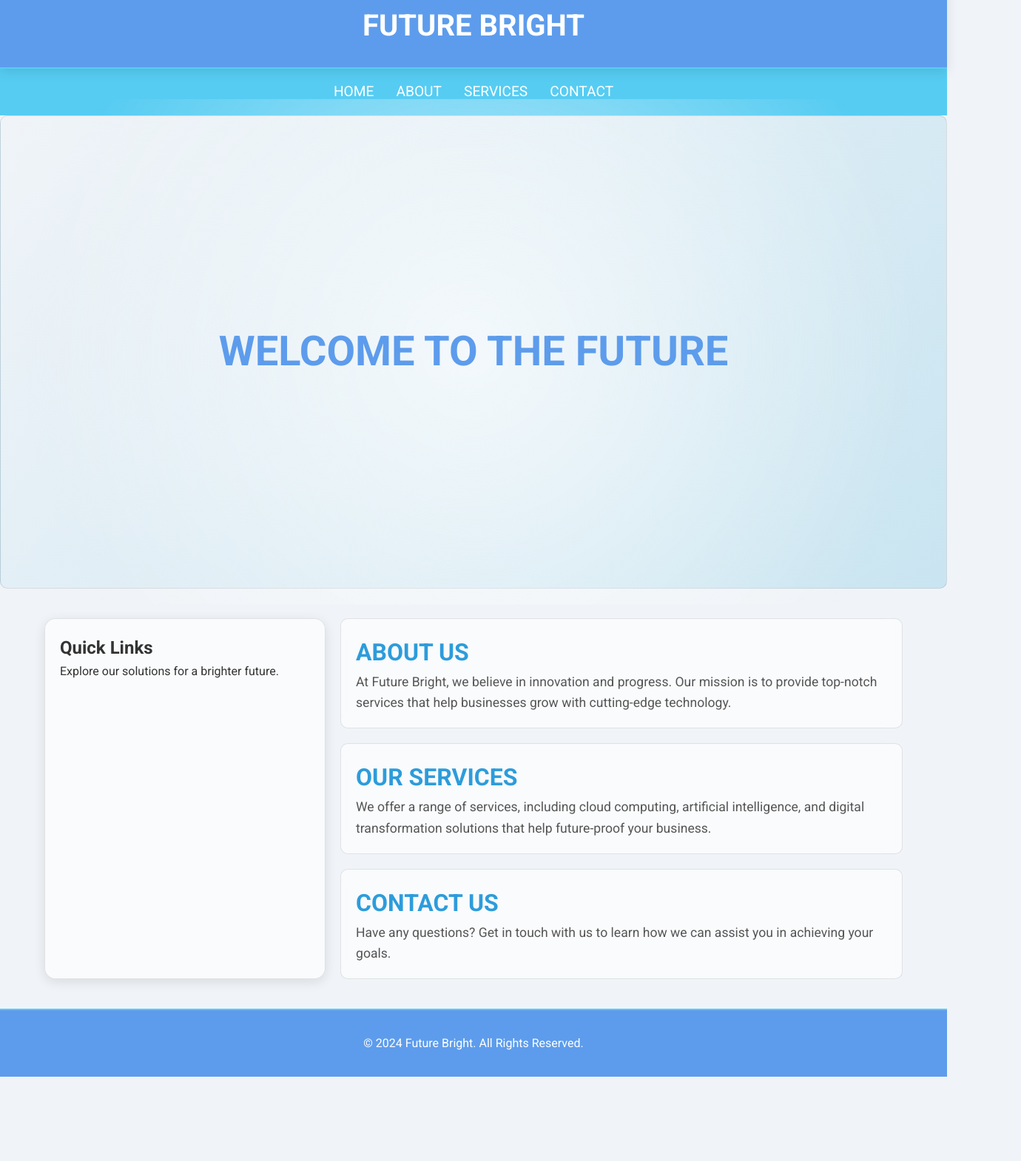
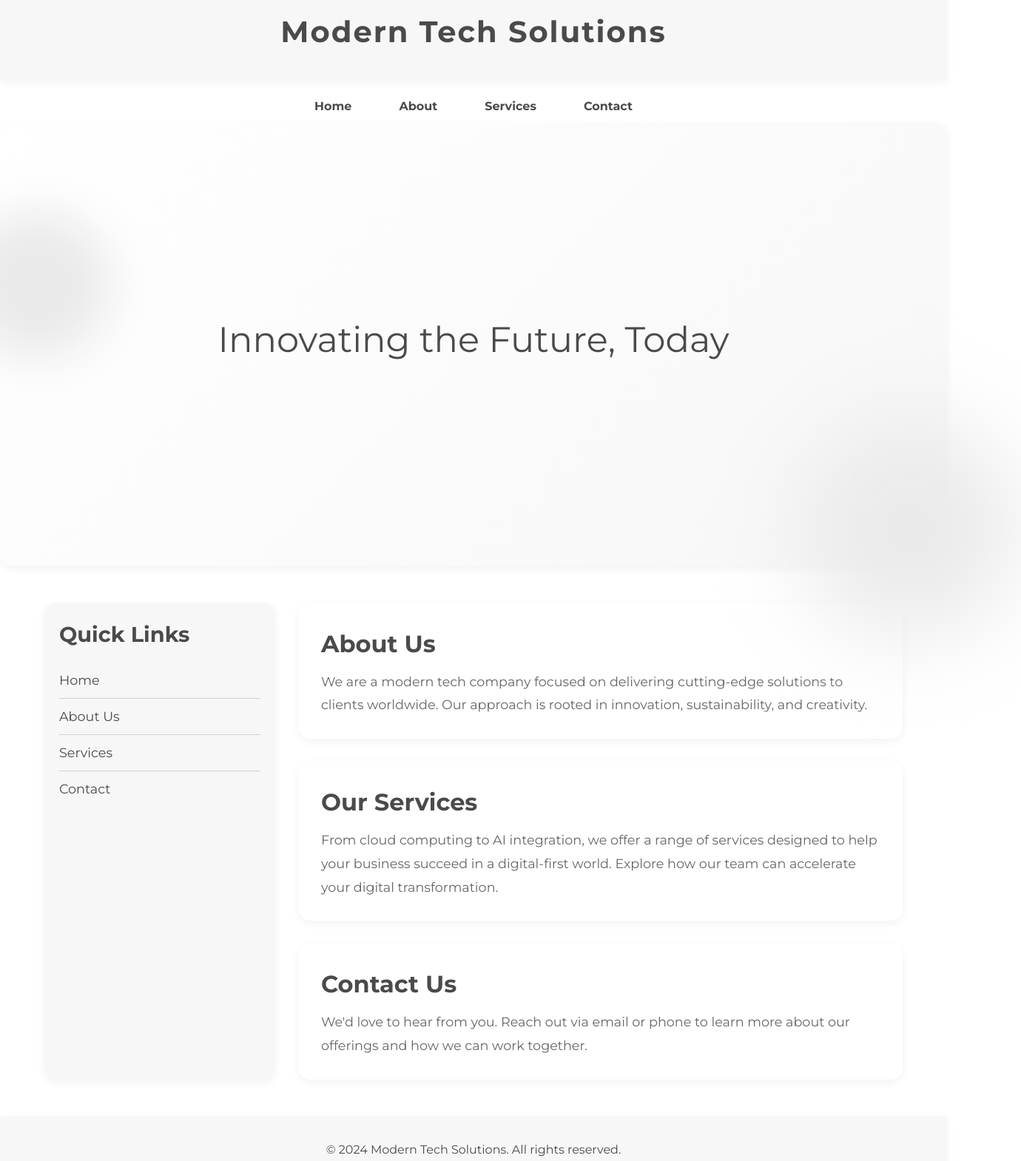
Before and after one commit to Rokuu010/Rokuu010.github.io, a plain HTML site: page index.html in a window 1280 px wide. Shown: the part 21-1591 px from the top of the page at 74% size, 1380 px wide, since content can reach past the window. Before the commit the page ends 1477 px from the top, so only its background shows below. Drawn offline with Linux system fonts and the light colour scheme.

Commit message:
Update index.html

```diff
--- a/index.html
+++ b/index.html
@@ -4,23 +4,21 @@
     <meta charset="UTF-8">
     <meta name="viewport" content="width=device-width, initial-scale=1.0">
     <meta http-equiv="X-UA-Compatible" content="ie=edge">
-    <title>Futuristic Light Website</title>
+    <title>Unique Modern Website</title>
 
     <!-- Google Fonts -->
-    <link href="https://fonts.googleapis.com/css2?family=Roboto:wght@300;400;700&display=swap" rel="stylesheet">
+    <link href="https://fonts.googleapis.com/css2?family=Montserrat:wght@300;400;700&display=swap" rel="stylesheet">
 
     <style>
         /* Root Variables */
         :root {
-            --primary-color: #5D9CEC;
-            --secondary-color: #56CCF2;
-            --accent-color: #2D9CDB;
-            --background-color: #F0F4F8;
-            --text-color: #333;
-            --glass-bg: rgba(255, 255, 255, 0.6);
-            --glass-border: rgba(0, 0, 0, 0.1);
-            --box-shadow-light: 0 4px 15px rgba(0, 0, 0, 0.1);
-            --transition-speed: 0.3s ease;
+            --primary-color: #FFFFFF;
+            --secondary-color: #F7F7F7;
+            --accent-color: #4A4A4A;
+            --light-gray: #eaeaea;
+            --border-color: #D1D1D1;
+            --box-shadow: 0px 4px 12px rgba(0, 0, 0, 0.05);
+            --transition-speed: 0.4s ease;
         }
 
         * {
@@ -30,133 +28,145 @@
         }
 
         body {
-            font-family: 'Roboto', sans-serif;
-            background-color: var(--background-color);
-            color: var(--text-color);
+            font-family: 'Montserrat', sans-serif;
+            background-color: var(--primary-color);
+            color: var(--accent-color);
             line-height: 1.6;
-            overflow-x: hidden;
         }
 
-        /* Glassmorphism Card Styles */
-        .glass {
-            background: var(--glass-bg);
-            backdrop-filter: blur(10px);
-            border: 1px solid var(--glass-border);
-            border-radius: 15px;
-            box-shadow: var(--box-shadow-light);
-            padding: 20px;
-            margin: 20px;
-            transition: transform var(--transition-speed), box-shadow var(--transition-speed);
-        }
-
-        .glass:hover {
-            transform: translateY(-10px);
-            box-shadow: 0 8px 20px rgba(0, 0, 0, 0.15);
-        }
-
-        /* Header */
+        /* Layout Styles */
         header {
-            background: var(--primary-color);
-            color: white;
-            padding: 1.5rem;
+            background: var(--secondary-color);
+            padding: 2rem;
             text-align: center;
+            box-shadow: var(--box-shadow);
             position: sticky;
             top: 0;
             z-index: 1000;
-            border-bottom: 2px solid var(--secondary-color);
-            box-shadow: var(--box-shadow-light);
         }
 
         header h1 {
             font-size: 2.5rem;
-            margin: 0;
-            text-transform: uppercase;
+            color: var(--accent-color);
+            letter-spacing: 0.05em;
         }
 
         /* Navigation */
         nav {
             display: flex;
             justify-content: center;
-            background: var(--secondary-color);
-            padding: 1rem;
+            gap: 2rem;
+            margin-top: 1rem;
         }
 
         nav a {
-            color: white;
+            color: var(--accent-color);
             text-decoration: none;
-            font-size: 1.2rem;
-            text-transform: uppercase;
-            margin: 0 15px;
-            transition: color var(--transition-speed);
+            font-weight: 700;
+            padding: 0.5rem 1rem;
+            border-radius: 25px;
+            transition: background-color var(--transition-speed);
         }
 
         nav a:hover {
-            color: var(--accent-color);
+            background-color: var(--light-gray);
         }
 
         /* Hero Section */
         .hero {
-            height: 80vh;
+            height: 75vh;
             display: flex;
             align-items: center;
             justify-content: center;
+            background: linear-gradient(135deg, var(--primary-color), var(--secondary-color));
+            padding: 0 20px;
             position: relative;
-            background: linear-gradient(135deg, #F0F4F8, #C9E5F1);
         }
 
         .hero h2 {
-            font-size: 3.5rem;
-            color: var(--primary-color);
-            text-transform: uppercase;
-            z-index: 10;
+            font-size: 3rem;
+            font-weight: 400;
+            color: var(--accent-color);
+            text-align: center;
         }
 
-        /* Subtle Background Animation */
         .hero::before {
             content: "";
             position: absolute;
-            top: 0;
-            left: 0;
-            width: 100%;
-            height: 100%;
-            background: radial-gradient(circle, rgba(255, 255, 255, 0.7), transparent 80%);
-            animation: glow 12s infinite alternate;
+            width: 200px;
+            height: 200px;
+            background: var(--light-gray);
+            top: 20%;
+            left: -50px;
+            border-radius: 50%;
+            filter: blur(30px);
         }
 
-        @keyframes glow {
-            0% {
-                transform: scale(1);
-                opacity: 1;
-            }
-            100% {
-                transform: scale(1.1);
-                opacity: 0.9;
-            }
+        .hero::after {
+            content: "";
+            position: absolute;
+            width: 300px;
+            height: 300px;
+            background: var(--light-gray);
+            bottom: -100px;
+            right: -100px;
+            border-radius: 50%;
+            filter: blur(60px);
         }
 
         /* Main Content Area */
         .container {
-            display: grid;
-            grid-template-columns: 1fr 2fr;
-            gap: 20px;
             max-width: 1200px;
-            margin: 40px auto;
+            margin: 50px auto;
             padding: 0 20px;
+            display: flex;
+            justify-content: space-between;
+            gap: 2rem;
         }
 
+        /* Left Sidebar */
+        aside {
+            flex: 1;
+            background: var(--secondary-color);
+            padding: 20px;
+            border-radius: 15px;
+            box-shadow: var(--box-shadow);
+        }
+
+        aside h3 {
+            font-size: 1.8rem;
+            margin-bottom: 15px;
+            color: var(--accent-color);
+        }
+
+        aside ul {
+            list-style: none;
+            padding: 0;
+        }
+
+        aside ul li {
+            padding: 10px 0;
+            border-bottom: 1px solid var(--border-color);
+            font-size: 1.1rem;
+        }
+
+        aside ul li:last-child {
+            border-bottom: none;
+        }
+
+        /* Main Content */
         .content {
+            flex: 3;
             display: flex;
             flex-direction: column;
-            gap: 20px;
+            gap: 30px;
         }
 
-        /* Content Sections */
         section {
-            padding: 20px;
-            background: var(--glass-bg);
-            border-radius: 10px;
-            border: 1px solid var(--glass-border);
-            backdrop-filter: blur(10px);
+            background: var(--primary-color);
+            padding: 30px;
+            border-radius: 15px;
+            box-shadow: var(--box-shadow);
             transition: transform var(--transition-speed);
         }
 
@@ -166,56 +176,37 @@
 
         section h2 {
             font-size: 2rem;
-            color: var(--accent-color);
-            text-transform: uppercase;
+            margin-bottom: 10px;
         }
 
         section p {
-            color: #555;
             font-size: 1.1rem;
-        }
-
-        /* Sidebar */
-        aside {
-            position: sticky;
-            top: 100px;
-            background: var(--glass-bg);
-            border-radius: 15px;
-            padding: 20px;
-            border: 1px solid var(--glass-border);
-            box-shadow: var(--box-shadow-light);
+            color: #666;
+            line-height: 1.8;
         }
 
         /* Footer */
         footer {
-            background: var(--primary-color);
-            color: white;
+            background: var(--secondary-color);
+            padding: 2rem;
             text-align: center;
-            padding: 2rem;
-            margin-top: 40px;
-            border-top: 2px solid var(--secondary-color);
+            margin-top: 50px;
+            box-shadow: var(--box-shadow);
         }
 
         footer p {
-            margin: 0;
+            font-size: 1rem;
+            color: var(--accent-color);
         }
 
         /* Responsive Layout */
-        @media (max-width: 1024px) {
+        @media (max-width: 768px) {
             .container {
-                grid-template-columns: 1fr;
+                flex-direction: column;
             }
 
-            header h1 {
-                font-size: 2rem;
-            }
-
-            .hero h2 {
-                font-size: 2.5rem;
-            }
-
-            nav a {
-                font-size: 1rem;
+            aside {
+                order: 2;
             }
         }
     </style>
@@ -224,7 +215,7 @@
 
     <!-- Header -->
     <header id="top">
-        <h1>Future Bright</h1>
+        <h1>Modern Tech Solutions</h1>
     </header>
 
     <!-- Navigation Bar -->
@@ -237,39 +228,44 @@
 
     <!-- Hero Section -->
     <section class="hero" id="home">
-        <h2>Welcome to the Future</h2>
+        <h2>Innovating the Future, Today</h2>
     </section>
 
     <!-- Main Content Area -->
     <div class="container">
         <!-- Left Sidebar -->
         <aside>
-            <h2>Quick Links</h2>
-            <p>Explore our solutions for a brighter future.</p>
+            <h3>Quick Links</h3>
+            <ul>
+                <li>Home</li>
+                <li>About Us</li>
+                <li>Services</li>
+                <li>Contact</li>
+            </ul>
         </aside>
 
         <!-- Main Content -->
         <div class="content">
             <section id="about">
                 <h2>About Us</h2>
-                <p>At Future Bright, we believe in innovation and progress. Our mission is to provide top-notch services that help businesses grow with cutting-edge technology.</p>
+                <p>We are a modern tech company focused on delivering cutting-edge solutions to clients worldwide. Our approach is rooted in innovation, sustainability, and creativity.</p>
             </section>
 
             <section id="services">
                 <h2>Our Services</h2>
-                <p>We offer a range of services, including cloud computing, artificial intelligence, and digital transformation solutions that help future-proof your business.</p>
+                <p>From cloud computing to AI integration, we offer a range of services designed to help your business succeed in a digital-first world. Explore how our team can accelerate your digital transformation.</p>
             </section>
 
             <section id="contact">
                 <h2>Contact Us</h2>
-                <p>Have any questions? Get in touch with us to learn how we can assist you in achieving your goals.</p>
+                <p>We'd love to hear from you. Reach out via email or phone to learn more about our offerings and how we can work together.</p>
             </section>
         </div>
     </div>
 
     <!-- Footer -->
     <footer>
-        <p>&copy; 2024 Future Bright. All Rights Reserved.</p>
+        <p>&copy; 2024 Modern Tech Solutions. All rights reserved.</p>
     </footer>
 
 </body>
```
